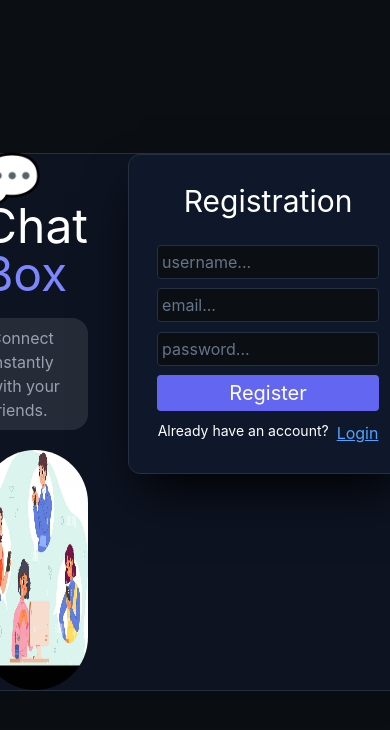
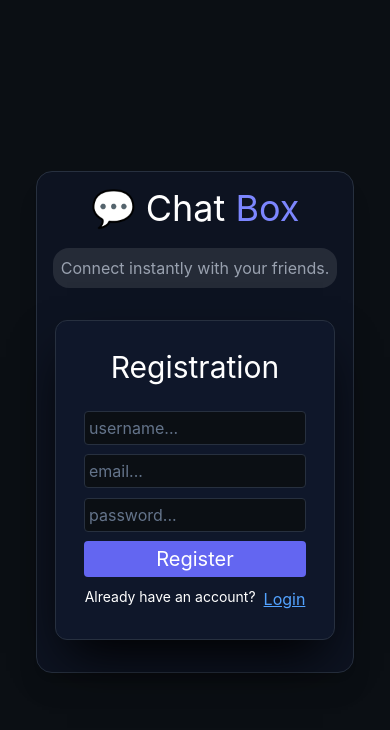
Before and after one commit to dhruv-dev-89/Chatbox, a React app in the folder frontend/: page / in a window 390 px wide. Shown: the top 730 px of the page. Built offline with nearby package versions, Linux system fonts and the light colour scheme; the HTML template or start-up script is replaced by a standard one.

Commit message:
Updated Ui

```diff
--- a/frontend/src/components/ChatHeader.jsx
+++ b/frontend/src/components/ChatHeader.jsx
@@ -5,7 +5,7 @@ const ChatHeader = ({selectedUser,onlineUsers,isTyping,setSelectedUser}) => {
     const isOnline = onlineUsers.includes(selectedUser?._id);
   return (
     <div className='flex justify-start h-full bg-panel border-b border-border/60 text-ink-primary lg:p-3'>
-        <div className='flex  lg:ml-2 gap-3 justify-center items-center '>
+        <div className='flex  lg:ml-2  justify-center items-center '>
             <div onClick={()=>{
                 setSelectedUser(null);
             }}
@@ -15,7 +15,7 @@ const ChatHeader = ({selectedUser,onlineUsers,isTyping,setSelectedUser}) => {
             <div>
                 <img className='size-13' src="/images/profile.png" alt="" />
             </div>
-            <div className='flex flex-col'>
+            <div className='flex flex-col pl-1'>
                 <h1 className='text-lg font-semibold '>{selectedUser.username}</h1>
                 <p className='text-sm text-gray-400'>{isTyping?"Typing...":isOnline ? "🟢 Online" : "⚪ Offline"}</p>
             </div>
--- a/frontend/src/components/SearchBar.jsx
+++ b/frontend/src/components/SearchBar.jsx
@@ -2,9 +2,9 @@ import React from 'react'
 
 const SearchBar = () => {
   return (
-    <div className='pt-5 h-[20%] flex flex-col gap-5 items-center justify pb-3'>
-      <h2 className='self-start  text-white text-4xl  font-extrabold'>💬 Chat<span className="text-indigo-500">Box</span></h2>
-      <div className="relative size-89">
+    <div className='pt-5 mb-3 lg:mb-0  h-[20%] flex flex-col gap-5 items-center justify pb-3'>
+      <h2 className='self-start  text-white text-3xl lg:text-4xl  font-extrabold'>💬 Chat<span className="text-indigo-500">Box</span></h2>
+      <div className="relative size-75 lg:size-89">
           <input
               className="w-full rounded-full bg-panel border border-border px-4 py-3 outline-none"
               placeholder="Search..."
--- a/frontend/src/components/Sidebar.jsx
+++ b/frontend/src/components/Sidebar.jsx
@@ -27,7 +27,7 @@ const Sidebar = ({setSelectedUser,onlineUsers}) => {
             return new Date(b.lastMessageTime || 0) - new Date(a.lastMessageTime || 0);
         }).
         map((user)=>{
-            return <div className='flex-col justify-center  items-center w-full'>
+            return <div className='flex-col justify-center   items-center w-full'>
                 <UserCard setSelectedUser={setSelectedUser} key={user._id} user={user} onlineUsers={onlineUsers}/>
             </div>
         })}
--- a/frontend/src/components/UserCard.jsx
+++ b/frontend/src/components/UserCard.jsx
@@ -4,7 +4,7 @@ const UserCard = ({user,setSelectedUser,onlineUsers}) => {
   return (
     <div onClick={()=>{
         setSelectedUser(user);
-    }} className='w-70 h-15 lg:h-20 lg:w-89 flex lg:items-center ml-6 hover:bg-panel rounded-xl  hover:border hover:border-border cursor-pointer justify-around mb-2 '>
+    }} className='w-75 ml-3   h-15 lg:gap-1 lg:h-20 lg:w-89 flex lg:items-center lg:ml-6 hover:bg-panel rounded-xl  hover:border hover:border-border cursor-pointer justify-around mb-2 '>
         <div>
             <img className='self-start size-13 rounded-xl items-center ' src="/images/profile.png" alt="" />
         </div>
@@ -12,7 +12,7 @@ const UserCard = ({user,setSelectedUser,onlineUsers}) => {
             <h1 className='truncate font-semibold'>{user.username}</h1>
             <p className='truncate text-gray-400 text-sm'>{user.lastMessage||"Start Chatting..."}</p>
         </div>
-        <div className='self-end pb-4.5'>
+        <div className='self-end flex-1 pb-4.5'>
             <p className='text-xs lowercase text-gray-400'>
             {user.lastMessageTime
             ? new Date(user.lastMessageTime).toLocaleTimeString([],{
--- a/frontend/src/pages/LoginPage.jsx
+++ b/frontend/src/pages/LoginPage.jsx
@@ -29,13 +29,13 @@ const LoginPage = () => {
 
   return (
     <div className='flex h-screen justify-center items-center  bg-app text-ink-primary'>
-        <div className='flex  border border-border shadow-xl rounded-2xl bg-panel/60 lg:px-15 lg:py-10'>
-            <div className='mr-10 flex flex-col gap-5 justify-center items-center '>
-                <h1 className='text-5xl'>💬 Chat <span className='text-indigo-400'>Box</span></h1>
-                <p className='text-gray-400 bg-white/10 rounded-2xl px-2 py-2'>Connect instantly with your friends.</p>
-                <img src="/images/chatimage.jpg" className='size-60 rounded-full' alt="" srcset="" />
+        <div className='flex  flex-col lg:flex-row  border border-border shadow-xl rounded-2xl bg-panel/60 lg:px-15 lg:py-10'>
+            <div className='lg:mr-10 flex mx-4 lg:mx-0 flex-col gap-5 justify-center items-center '>
+                <h1 className='text-4xl mt-4 lg:mt-0 lg:text-5xl'>💬 Chat <span className='text-indigo-400'>Box</span></h1>
+                <p className='text-gray-400  bg-white/10 rounded-2xl px-2 py-2 '>Connect instantly with your friends.</p>
+                <img src="/images/chatimage.jpg" className='size-60 rounded-full hidden lg:flex' alt="" srcset="" />
             </div>
-            <div>
+            <div className='flex justify-center lg:mx-0 lg:my-0   my-8'>
                 <form
                 onSubmit={(e)=>{
                     submitHandler(e);
--- a/frontend/src/pages/RegisterPage.jsx
+++ b/frontend/src/pages/RegisterPage.jsx
@@ -32,13 +32,13 @@ const RegisterPage = () => {
   return (
     <div className='flex h-screen justify-center items-center text-white bg-app'>
 
-        <div className='flex  border border-border shadow-xl rounded-2xl bg-panel/60 lg:px-15 lg:py-10'>
-            <div className='mr-10 flex flex-col gap-5 justify-center items-center '>
-                <h1 className='text-5xl'>💬 Chat <span className='text-indigo-400'>Box</span></h1>
+        <div className='flex flex-col lg:flex-row border border-border shadow-xl rounded-2xl bg-panel/60 lg:px-15 lg:py-10'>
+            <div className='lg:mr-10 flex mx-4 lg:mx-0 flex-col gap-5 justify-center items-center '>
+                <h1 className='lg:text-5xl text-4xl mt-4'>💬 Chat <span className='text-indigo-400'>Box</span></h1>
                 <p className='text-gray-400 bg-white/10 rounded-2xl px-2 py-2'>Connect instantly with your friends.</p>
-                <img src="/images/registerPage.jpg" className=' size-60 rounded-full' alt="" srcset="" />
+                <img src="/images/registerPage.jpg" className='hidden lg:block size-60 rounded-full' alt="" srcset="" />
             </div>
-            <div>
+            <div className='flex justify-center items-center lg:mx-0 lg:my-0 my-8'>
                 <form onSubmit={(e)=>{
                     submitHandler(e);
                 }}
```
